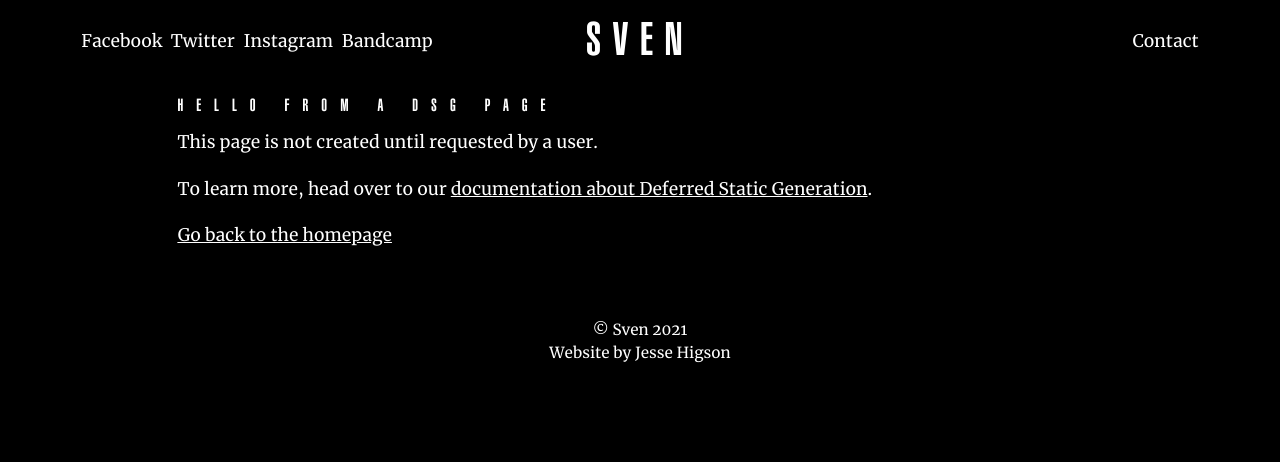
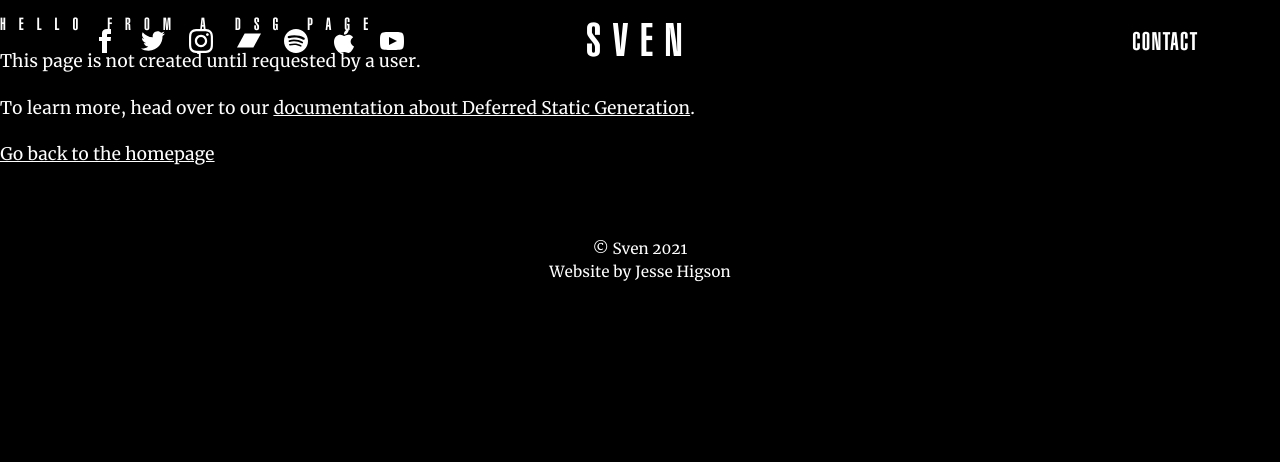
Before and after one commit to jessehigson/sven, a Gatsby site: page /using-dsg in a window 1280 px wide. Built offline with nearby package versions, Linux system fonts and the light colour scheme; Gatsby itself is replaced by a stand-in of ours.

Commit message:
building out header section

```diff
--- a/src/components/header.js
+++ b/src/components/header.js
@@ -1,57 +1,12 @@
 import * as React from 'react'
 import PropTypes from 'prop-types'
 import { Link } from 'gatsby'
+import SocialLinks from './social-links'
 
 const Header = ({ siteTitle }) => (
   <header className="header">
     <div className="header__container">
-      <div className="header__social-links social-links">
-        <ul className="social-links__list">
-          <li className="social-links__list-item">
-            <Link
-              to="https://www.facebook.com/svenmusicuk"
-              className="social-links__link"
-              rel="noopener"
-              target="_blank"
-            >
-              Facebook
-            </Link>
-          </li>
-
-          <li className="social-links__list-item">
-            <Link
-              to="https://twitter.com/svenmusicuk"
-              className="social-links__link"
-              rel="noopener"
-              target="_blank"
-            >
-              Twitter
-            </Link>
-          </li>
-
-          <li className="social-links__list-item">
-            <Link
-              to="https://www.instagram.com/svenmusicuk/"
-              className="social-links__link"
-              rel="noopener"
-              target="_blank"
-            >
-              Instagram
-            </Link>
-          </li>
-
-          <li className="social-links__list-item">
-            <Link
-              to="https://svenuk.bandcamp.com/"
-              className="social-links__link"
-              rel="noopener"
-              target="_blank"
-            >
-              Bandcamp
-            </Link>
-          </li>
-        </ul>
-      </div>
+      <SocialLinks />
 
       <div className="header__logo-container">
         <h1 class="header__logo">
--- a/src/components/layout.js
+++ b/src/components/layout.js
@@ -5,14 +5,14 @@
  * See: https://www.gatsbyjs.com/docs/use-static-query/
  */
 
-import * as React from "react"
-import PropTypes from "prop-types"
-import { useStaticQuery, graphql } from "gatsby"
+import * as React from 'react'
+import PropTypes from 'prop-types'
+import { useStaticQuery, graphql } from 'gatsby'
 
-import "../stylesheets/main.sass"
+import '../stylesheets/main.sass'
 
-import Header from "./header"
-import Footer from "./footer"
+import Header from './header'
+import Footer from './footer'
 
 const Layout = ({ children }) => {
   const data = useStaticQuery(graphql`
@@ -28,16 +28,8 @@ const Layout = ({ children }) => {
   return (
     <>
       <Header siteTitle={data.site.siteMetadata?.title || `Title`} />
-      <div
-        style={{
-          margin: `0 auto`,
-          maxWidth: 960,
-          padding: `0 1.0875rem 1.45rem`,
-        }}
-      >
-        <main>{children}</main>
-        <Footer siteTitle={data.site.siteMetadata?.title || `Title`} />
-      </div>
+      <main>{children}</main>
+      <Footer siteTitle={data.site.siteMetadata?.title || `Title`} />
     </>
   )
 }
--- /dev/null
+++ b/src/components/social-links.js
@@ -0,0 +1,108 @@
+import * as React from 'react'
+import { Link } from 'gatsby'
+import FacebookIcon from '../images/icons/facebook.svg'
+import InstagramIcon from '../images/icons/instagram.svg'
+import TwitterIcon from '../images/icons/twitter.svg'
+import SpotifyIcon from '../images/icons/spotify.svg'
+import AppleMusicIcon from '../images/icons/apple-music.svg'
+import YoutubeIcon from '../images/icons/youtube.svg'
+import BandcampIcon from '../images/icons/bandcamp.svg'
+
+const SocialLinks = () => (
+  <div className="social-links">
+    <ul className="social-links__list">
+      <li className="social-links__list-item">
+        <Link
+          to="https://www.facebook.com/svenmusicuk"
+          className="social-links__link"
+          rel="noopener"
+          target="_blank"
+          title="Facebook"
+        >
+          <FacebookIcon />
+          <span className="screenreader-text">Facebook</span>
+        </Link>
+      </li>
+
+      <li className="social-links__list-item">
+        <Link
+          to="https://twitter.com/svenmusicuk"
+          className="social-links__link"
+          rel="noopener"
+          target="_blank"
+          title="Twitter"
+        >
+          <TwitterIcon />
+          <span className="screenreader-text">Twitter</span>
+        </Link>
+      </li>
+
+      <li className="social-links__list-item">
+        <Link
+          to="https://www.instagram.com/svenmusicuk/"
+          className="social-links__link"
+          rel="noopener"
+          target="_blank"
+          title="Instagram"
+        >
+          <InstagramIcon />
+          <span className="screenreader-text">Instagram</span>
+        </Link>
+      </li>
+
+      <li className="social-links__list-item">
+        <Link
+          to="https://svenuk.bandcamp.com/"
+          className="social-links__link"
+          rel="noopener"
+          target="_blank"
+          title="Bandcamp"
+        >
+          <BandcampIcon />
+          <span className="screenreader-text">Bandcamp</span>
+        </Link>
+      </li>
+
+      <li className="social-links__list-item">
+        <Link
+          to="https://open.spotify.com/artist/13LJ8aNAUxVSmEHKsaMDaf?si=pu0Eog6kQ_e5U9SXyfouOg"
+          className="social-links__link"
+          rel="noopener"
+          target="_blank"
+          title="Spotify"
+        >
+          <SpotifyIcon />
+          <span className="screenreader-text">Spotify</span>
+        </Link>
+      </li>
+
+      <li className="social-links__list-item">
+        <Link
+          to="https://music.apple.com/gb/artist/sven/251435926"
+          className="social-links__link"
+          rel="noopener"
+          target="_blank"
+          title="Apple Music"
+        >
+          <AppleMusicIcon />
+          <span className="screenreader-text">Apple Music</span>
+        </Link>
+      </li>
+
+      <li className="social-links__list-item">
+        <Link
+          to="https://www.youtube.com/channel/UCDPyOqv8uXv9JkBeKblxpNw"
+          className="social-links__link"
+          rel="noopener"
+          target="_blank"
+          title="YouTube"
+        >
+          <YoutubeIcon />
+          <span className="screenreader-text">Youtube</span>
+        </Link>
+      </li>
+    </ul>
+  </div>
+)
+
+export default SocialLinks
--- /dev/null
+++ b/src/images/icons/apple-music.svg.js
@@ -0,0 +1,17 @@
+import React from 'react'
+
+const AppleMusicIcon = () => (
+  <svg
+    xmlns="http://www.w3.org/2000/svg"
+    width="24"
+    height="24"
+    viewBox="0 0 24 24"
+  >
+    <path
+      d="M22 17.607c-.786 2.28-3.139 6.317-5.563 6.361-1.608.031-2.125-.953-3.963-.953-1.837 0-2.412.923-3.932.983-2.572.099-6.542-5.827-6.542-10.995 0-4.747 3.308-7.1 6.198-7.143 1.55-.028 3.014 1.045 3.959 1.045.949 0 2.727-1.29 4.596-1.101.782.033 2.979.315 4.389 2.377-3.741 2.442-3.158 7.549.858 9.426zm-5.222-17.607c-2.826.114-5.132 3.079-4.81 5.531 2.612.203 5.118-2.725 4.81-5.531z"
+      fill="currentColor"
+    />
+  </svg>
+)
+
+export default AppleMusicIcon
--- /dev/null
+++ b/src/images/icons/bandcamp.svg.js
@@ -0,0 +1,18 @@
+import React from 'react'
+
+const BandcampIcon = () => (
+  <svg
+    width="24"
+    height="24"
+    viewBox="0 0 24 24"
+    fill="none"
+    xmlns="http://www.w3.org/2000/svg"
+  >
+    <path
+      d="M16.36 18.5282H0L7.63987 4.38641H24L16.36 18.5282Z"
+      fill="currentColor"
+    />
+  </svg>
+)
+
+export default BandcampIcon
--- /dev/null
+++ b/src/images/icons/facebook.svg.js
@@ -0,0 +1,17 @@
+import React from 'react'
+
+const FacebookIcon = () => (
+  <svg
+    xmlns="http://www.w3.org/2000/svg"
+    width="24"
+    height="24"
+    viewBox="0 0 24 24"
+  >
+    <path
+      d="M9 8h-3v4h3v12h5v-12h3.642l.358-4h-4v-1.667c0-.955.192-1.333 1.115-1.333h2.885v-5h-3.808c-3.596 0-5.192 1.583-5.192 4.615v3.385z"
+      fill="currentColor"
+    />
+  </svg>
+)
+
+export default FacebookIcon
--- /dev/null
+++ b/src/images/icons/instagram.svg.js
@@ -0,0 +1,17 @@
+import React from 'react'
+
+const InstagramIcon = () => (
+  <svg
+    xmlns="http://www.w3.org/2000/svg"
+    width="24"
+    height="24"
+    viewBox="0 0 24 24"
+  >
+    <path
+      d="M12 2.163c3.204 0 3.584.012 4.85.07 3.252.148 4.771 1.691 4.919 4.919.058 1.265.069 1.645.069 4.849 0 3.205-.012 3.584-.069 4.849-.149 3.225-1.664 4.771-4.919 4.919-1.266.058-1.644.07-4.85.07-3.204 0-3.584-.012-4.849-.07-3.26-.149-4.771-1.699-4.919-4.92-.058-1.265-.07-1.644-.07-4.849 0-3.204.013-3.583.07-4.849.149-3.227 1.664-4.771 4.919-4.919 1.266-.057 1.645-.069 4.849-.069zm0-2.163c-3.259 0-3.667.014-4.947.072-4.358.2-6.78 2.618-6.98 6.98-.059 1.281-.073 1.689-.073 4.948 0 3.259.014 3.668.072 4.948.2 4.358 2.618 6.78 6.98 6.98 1.281.058 1.689.072 4.948.072 3.259 0 3.668-.014 4.948-.072 4.354-.2 6.782-2.618 6.979-6.98.059-1.28.073-1.689.073-4.948 0-3.259-.014-3.667-.072-4.947-.196-4.354-2.617-6.78-6.979-6.98-1.281-.059-1.69-.073-4.949-.073zm0 5.838c-3.403 0-6.162 2.759-6.162 6.162s2.759 6.163 6.162 6.163 6.162-2.759 6.162-6.163c0-3.403-2.759-6.162-6.162-6.162zm0 10.162c-2.209 0-4-1.79-4-4 0-2.209 1.791-4 4-4s4 1.791 4 4c0 2.21-1.791 4-4 4zm6.406-11.845c-.796 0-1.441.645-1.441 1.44s.645 1.44 1.441 1.44c.795 0 1.439-.645 1.439-1.44s-.644-1.44-1.439-1.44z"
+      fill="currentColor"
+    />
+  </svg>
+)
+
+export default InstagramIcon
--- /dev/null
+++ b/src/images/icons/spotify.svg.js
@@ -0,0 +1,18 @@
+import React from 'react'
+
+const SpotifyIcon = () => (
+  <svg
+    width="24"
+    height="24"
+    xmlns="http://www.w3.org/2000/svg"
+    fill-rule="evenodd"
+    clip-rule="evenodd"
+  >
+    <path
+      d="M19.098 10.638c-3.868-2.297-10.248-2.508-13.941-1.387-.593.18-1.22-.155-1.399-.748-.18-.593.154-1.22.748-1.4 4.239-1.287 11.285-1.038 15.738 1.605.533.317.708 1.005.392 1.538-.316.533-1.005.709-1.538.392zm-.126 3.403c-.272.44-.847.578-1.287.308-3.225-1.982-8.142-2.557-11.958-1.399-.494.15-1.017-.129-1.167-.623-.149-.495.13-1.016.624-1.167 4.358-1.322 9.776-.682 13.48 1.595.44.27.578.847.308 1.286zm-1.469 3.267c-.215.354-.676.465-1.028.249-2.818-1.722-6.365-2.111-10.542-1.157-.402.092-.803-.16-.895-.562-.092-.403.159-.804.562-.896 4.571-1.045 8.492-.595 11.655 1.338.353.215.464.676.248 1.028zm-5.503-17.308c-6.627 0-12 5.373-12 12 0 6.628 5.373 12 12 12 6.628 0 12-5.372 12-12 0-6.627-5.372-12-12-12z"
+      fill="currentColor"
+    />
+  </svg>
+)
+
+export default SpotifyIcon
--- /dev/null
+++ b/src/images/icons/twitter.svg.js
@@ -0,0 +1,17 @@
+import React from 'react'
+
+const TwitterIcon = () => (
+  <svg
+    xmlns="http://www.w3.org/2000/svg"
+    width="24"
+    height="24"
+    viewBox="0 0 24 24"
+  >
+    <path
+      d="M24 4.557c-.883.392-1.832.656-2.828.775 1.017-.609 1.798-1.574 2.165-2.724-.951.564-2.005.974-3.127 1.195-.897-.957-2.178-1.555-3.594-1.555-3.179 0-5.515 2.966-4.797 6.045-4.091-.205-7.719-2.165-10.148-5.144-1.29 2.213-.669 5.108 1.523 6.574-.806-.026-1.566-.247-2.229-.616-.054 2.281 1.581 4.415 3.949 4.89-.693.188-1.452.232-2.224.084.626 1.956 2.444 3.379 4.6 3.419-2.07 1.623-4.678 2.348-7.29 2.04 2.179 1.397 4.768 2.212 7.548 2.212 9.142 0 14.307-7.721 13.995-14.646.962-.695 1.797-1.562 2.457-2.549z"
+      fill="currentColor"
+    />
+  </svg>
+)
+
+export default TwitterIcon
--- /dev/null
+++ b/src/images/icons/youtube.svg.js
@@ -0,0 +1,17 @@
+import React from 'react'
+
+const YoutubeIcon = () => (
+  <svg
+    xmlns="http://www.w3.org/2000/svg"
+    width="24"
+    height="24"
+    viewBox="0 0 24 24"
+  >
+    <path
+      d="M19.615 3.184c-3.604-.246-11.631-.245-15.23 0-3.897.266-4.356 2.62-4.385 8.816.029 6.185.484 8.549 4.385 8.816 3.6.245 11.626.246 15.23 0 3.897-.266 4.356-2.62 4.385-8.816-.029-6.185-.484-8.549-4.385-8.816zm-10.615 12.816v-8l8 3.993-8 4.007z"
+      fill="currentColor"
+    />
+  </svg>
+)
+
+export default YoutubeIcon
--- a/src/stylesheets/components/_social-links.sass
+++ b/src/stylesheets/components/_social-links.sass
@@ -4,10 +4,11 @@
     list-style: none
     margin: 0
 
-    &-item
-      &:not(:last-child)
-        margin-right: .5em
-
   &__link
     +opacityHover
+    align-items: center
+    display: flex
+    height: $minTouchSize
+    justify-content: center
     text-decoration: none
+    width: $minTouchSize
--- a/src/stylesheets/components/layouts/_header.sass
+++ b/src/stylesheets/components/layouts/_header.sass
@@ -1,14 +1,19 @@
 .header
   +gutters
+  left: 0
   padding-bottom: 1em
   padding-top: 1em
+  position: fixed
+  top: 0
+  width: 100%
+  z-index: 999
 
   &__container
     align-items: center
     display: flex
     flex-wrap: nowrap
 
-  &__social-links,
+  .social-links,
   &__logo-container,
   &__contact
     flex: 0 0 33.33%
@@ -26,6 +31,11 @@
       text-decoration: none
 
   &__contact
+    @extend %h3
+    font-size: 1.444444444444444em
+    letter-spacing: .05em
+    line-height: 1em
+    margin: 0
     text-align: right
 
     &-link
--- a/src/stylesheets/setup/_vars.sass
+++ b/src/stylesheets/setup/_vars.sass
@@ -34,6 +34,8 @@ $transitionDuration: .3s
 $transitionDurationLong: .5s
 $transitionTimingFunction: ease
 
-$opacityHover: .5
+$opacityHover: .8
 
 $borderRadius: .25em
+
+$minTouchSize: 2.75em
```
Also changed, not shown: src/components/banner.js (+8 -0 lines), src/components/image.js (added, +44 -0 lines), src/stylesheets/components/layouts/_banner.sass (+14 -0 lines), src/images/gatsby-astronaut.png (deleted), 1 other file.
